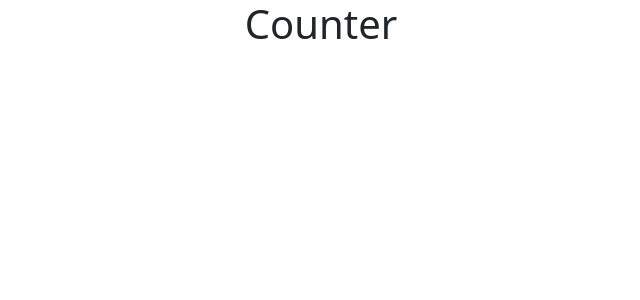
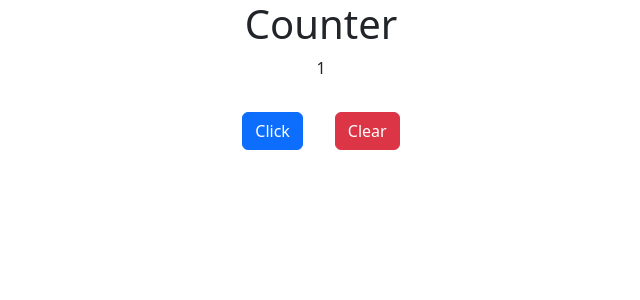
Before and after one commit to rteet702/counter, a Flask app: page / in a window 1280 px wide. Shown: the top 300 px of the page, without its empty margins (319-959 px from the left). Run offline with Flask 2, Linux system fonts and the light colour scheme.

Commit message:
assignment requirements satisfied

```diff
--- a/server.py
+++ b/server.py
@@ -1,11 +1,21 @@
-from flask import Flask, render_template
+from flask import Flask, render_template, request, redirect, session
 
 app = Flask(__name__)
 app.secret_key = 'secrets are no fun'
 
 @app.route('/')
 def index():
-    return render_template('index.html')
+    if 'counter' in session:
+        session['counter'] += 1
+    else:
+        session['counter'] = 1
+
+    return render_template('index.html', counter=session['counter'])
+
+@app.route('/destroy_session', methods=['POST'])
+def destroy_session():
+    session.clear()
+    return redirect('/')
 
 if __name__ == '__main__':
     app.run(debug=True)
--- a/templates/index.html
+++ b/templates/index.html
@@ -8,6 +8,17 @@
     <link href="https://cdn.jsdelivr.net/npm/bootstrap@5.2.0/dist/css/bootstrap.min.css" rel="stylesheet" integrity="sha384-gH2yIJqKdNHPEq0n4Mqa/HGKIhSkIHeL5AyhkYV8i59U5AR6csBvApHHNl/vI1Bx" crossorigin="anonymous">
 </head>
 <body>
-    <h1 class="text-center">Counter</h1>
+    <div class="container">
+        <h1 class="text-center">Counter</h1>
+        <p class="text-center">{{ counter }}</p>
+        <div class="container d-flex align-items-center justify-content-center">
+            <form action="/" method="get">
+                <input type="submit" value="Click" class="btn btn-primary m-3">
+            </form>
+            <form action="/destroy_session" method="post">
+                <input type="submit" value="Clear" class="btn btn-danger m-3">
+            </form>
+        </div>
+    </div>
 </body>
 </html>
```
